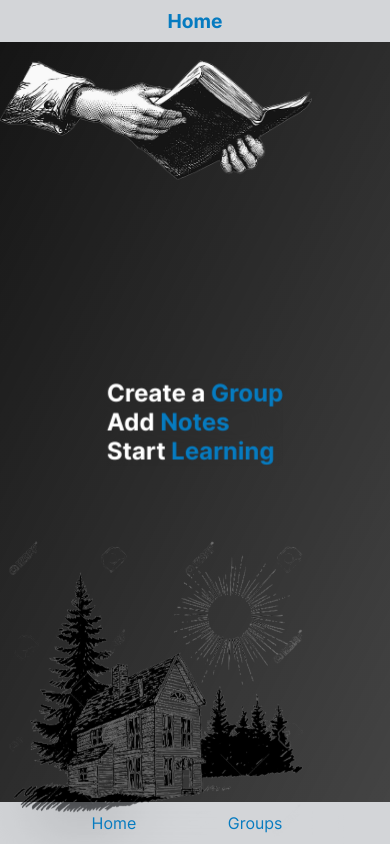
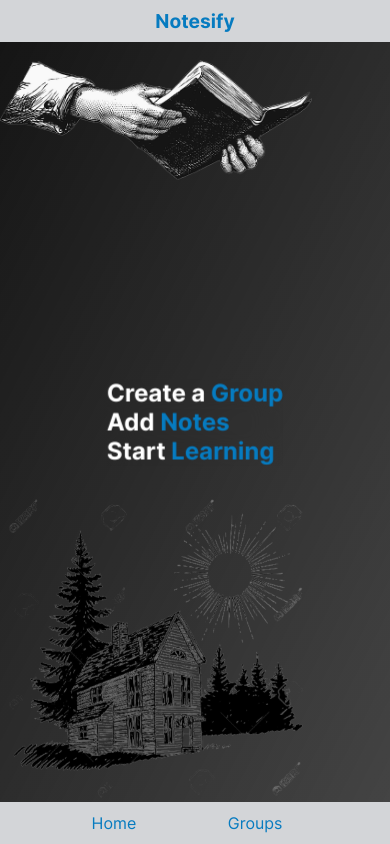
Before and after one commit to theananttrivedi/flask-notes-app, a React (Create React App) app in the folder frontend/: page / in a window 390 px wide. Built offline with nearby package versions, Linux system fonts and the light colour scheme; the HTML template or start-up script is replaced by a standard one.

Commit message:
Adjusted vieport height difference That happens in mobile phones

```diff
--- a/frontend/src/App.css
+++ b/frontend/src/App.css
@@ -59,4 +59,11 @@
 
 * {
   font-family: "Inter";
+  border: 0;
+  padding: 0;
+  box-sizing: border-box;
 }
+html,
+body {
+  height: 100%;
+}
--- a/frontend/src/components/GroupPage.css
+++ b/frontend/src/components/GroupPage.css
@@ -2,7 +2,7 @@
   position: fixed;
   width: 100vw;
   top: 5vh;
-  height: 90vh;
+  height: calc((100% - 100vh) + 90vh);
   background: linear-gradient(
     to bottom right,
     rgba(21, 21, 21, 1),
@@ -10,9 +10,10 @@
   );
 }
 .groupDivStyle {
+  position: fixed;
   overflow-y: scroll;
   top: 5vh;
-  height: 90vh;
+  height: calc((100% - 100vh) + 90vh);
   text-align: center;
   background: linear-gradient(
     to bottom right,
--- a/frontend/src/components/GroupsPage.css
+++ b/frontend/src/components/GroupsPage.css
@@ -1,6 +1,7 @@
 .group-container {
+  position: fixed;
   transform: translateY(5vh);
-  height: 90vh;
+  height: calc((100% - 100vh) + 90vh);
   background: linear-gradient(
     to bottom right,
     rgba(21, 21, 21, 1),
--- a/frontend/src/components/HomePage.js
+++ b/frontend/src/components/HomePage.js
@@ -4,7 +4,7 @@ import currentPageTitle from "../atoms/currentPageTitle";
 const HomePage = () => {
   const [title, setTitle] = useRecoilState(currentPageTitle);
   useEffect(() => {
-    setTitle("Home");
+    setTitle("Notesify");
   }, []);
   return (
     <>
@@ -30,7 +30,7 @@ const HomePage = () => {
 
 const styles = {
   container: {
-    height: "90vh",
+    height: "calc((100% - 100vh) + 90vh)",
     position: "fixed",
     background: `linear-gradient(
       to bottom right,
@@ -59,8 +59,9 @@ const styles = {
   coverimg2: {
     width: "80vw",
     position: "fixed",
-    bottom: 0,
+    bottom: "5vh",
     left: "0",
+    overflow: "hidden",
   },
 };
 
--- a/frontend/src/components/Note.css
+++ b/frontend/src/components/Note.css
@@ -98,7 +98,7 @@
 
 .answer-toggle-button {
   position: absolute;
-  bottom: 10vh;
+  bottom: 16vh;
   padding: 0.5rem;
   background-color: rgb(6, 123, 192);
   color: white;
--- a/frontend/src/components/NotePage.js
+++ b/frontend/src/components/NotePage.js
@@ -83,7 +83,7 @@ const styles = {
     display: "flex",
     width: "100vw",
     position: "fixed",
-    height: "90vh",
+    height: " calc((100% - 100vh) + 90vh)",
     top: "5vh",
     background: `linear-gradient(
       to bottom right,
--- a/frontend/src/config/index.js
+++ b/frontend/src/config/index.js
@@ -1 +1 @@
-export const apiDomain = "http://127.0.0.1";
+export const apiDomain = "http://192.168.220.238";
```
Also changed, not shown: 1 other file (tests, documents, lock files or other folders).
